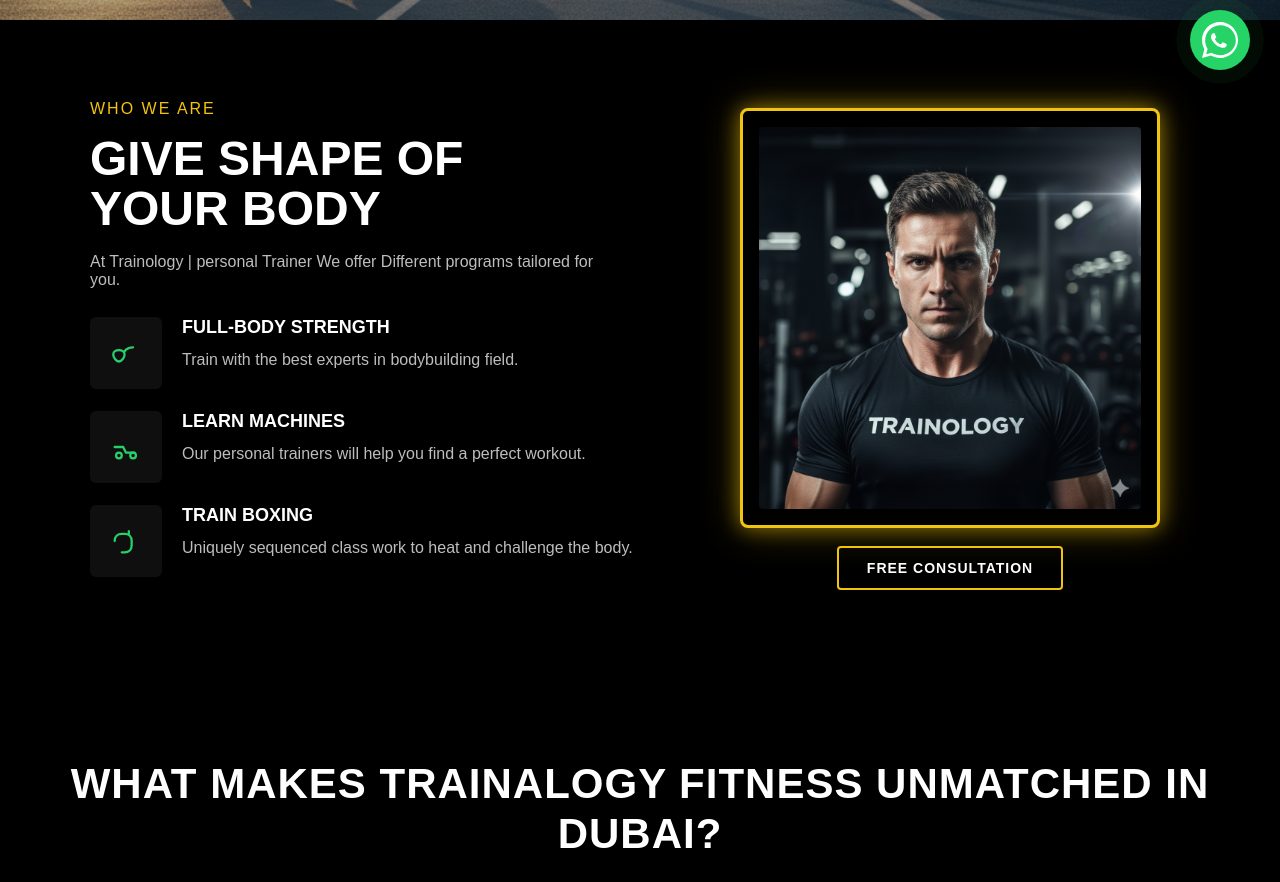
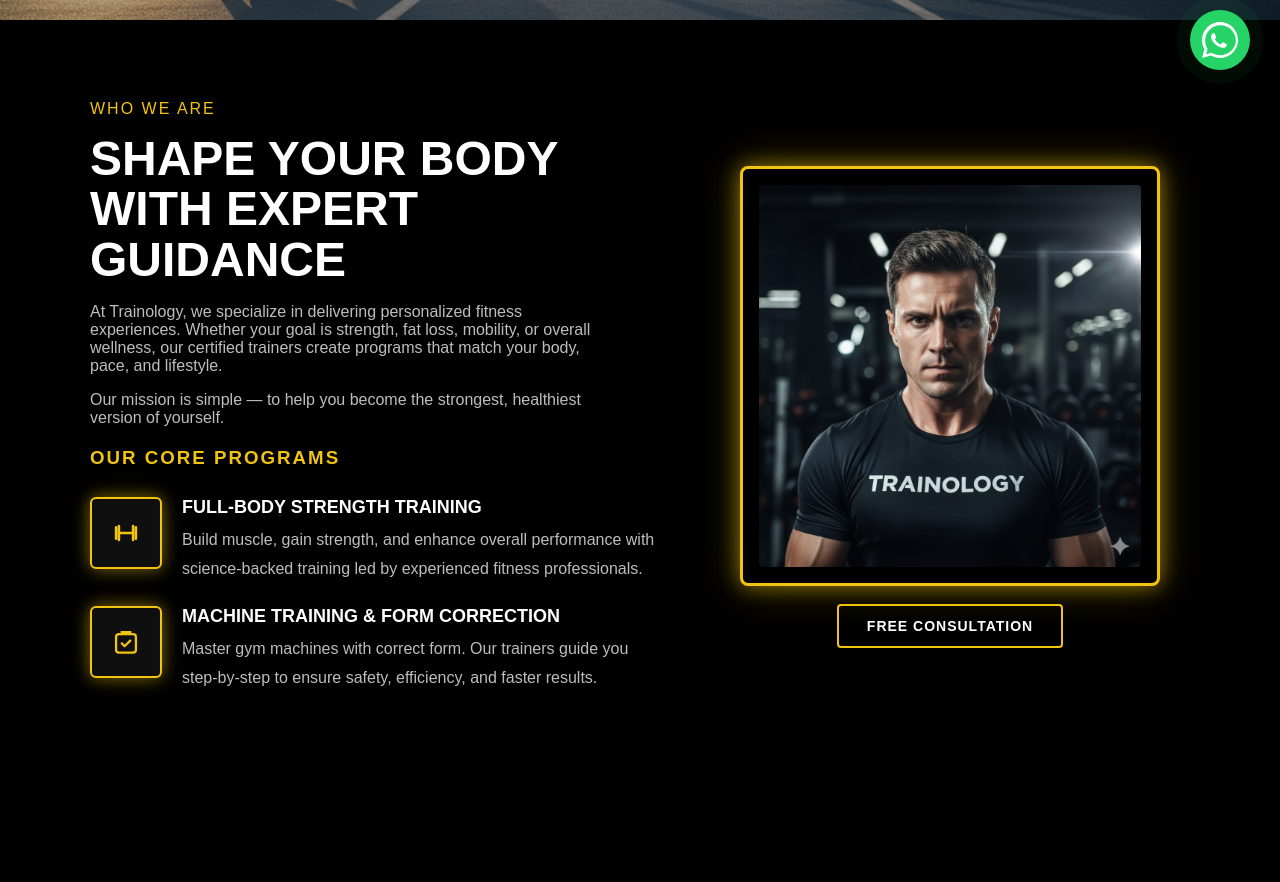
Before and after one commit to shubmohan11/trainalogy, a React (Create React App) app: page / in a window 1280 px wide. Shown: the part 700-1582 px from the top of the page. Built offline with nearby package versions, Linux system fonts and the light colour scheme.

Commit message:
Add border highlight to WhoWeAre section icons

```diff
--- a/src/components/WhoWeAre.css
+++ b/src/components/WhoWeAre.css
@@ -17,7 +17,22 @@
 
 .who-list{margin-top:28px; text-align:left;}
 .who-item{display:grid;grid-template-columns:72px 1fr;gap:20px;align-items:flex-start;margin-bottom:22px}
-.who-icon{width:72px;height:72px;background:#0f0f0f;border-radius:6px;display:flex;align-items:center;justify-content:center}
+.who-icon{
+  width:72px;
+  height:72px;
+  background:#0f0f0f;
+  border-radius:6px;
+  display:flex;
+  align-items:center;
+  justify-content:center;
+  border: 2px solid #f1c40f;
+  box-shadow: 0 0 15px rgba(241, 196, 15, 0.4), 0 0 25px rgba(241, 196, 15, 0.2);
+  transition: all 0.3s ease;
+}
+.who-icon:hover{
+  box-shadow: 0 0 20px rgba(241, 196, 15, 0.6), 0 0 35px rgba(241, 196, 15, 0.3);
+  border-color: #f1c40f;
+}
 .who-icon svg{display:block}
 .who-item-copy{ text-align: left; }
 .who-item-copy h4{margin:0 0 8px 0;font-size:18px;text-transform:uppercase;font-weight:800;color:#fff}
--- a/src/components/WhoWeAre.js
+++ b/src/components/WhoWeAre.js
@@ -1,34 +1,21 @@
 import React from 'react';
 import './WhoWeAre.css';
 
-const features = [
-  {title: 'FULL-BODY STRENGTH', text: 'Train with the best experts in bodybuilding field.'},
-  {title: 'LEARN MACHINES', text: 'Our personal trainers will help you find a perfect workout.'},
-  {title: 'TRAIN BOXING', text: 'Uniquely sequenced class work to heat and challenge the body.'}
-];
+// Inline SVG icons
+const StrengthIcon = () => (
+  <svg width="34" height="34" viewBox="0 0 24 24" fill="none" xmlns="http://www.w3.org/2000/svg" aria-hidden>
+    <path d="M7 12h10" stroke="#f1c40f" strokeWidth="1.8" strokeLinecap="round"/>
+    <path d="M5 8v8M7 7v10M17 7v10M19 8v8" stroke="#f1c40f" strokeWidth="1.8" strokeLinecap="round"/>
+  </svg>
+);
 
-function FeatureIcon({index}){
-  // simple inline SVG icons (neon green stroke)
-  if(index === 0) return (
-    <svg width="34" height="34" viewBox="0 0 24 24" fill="none" xmlns="http://www.w3.org/2000/svg">
-      <path d="M3 13c0-2 2-3 4-3s4 1 4 3-2 5-4 5-4-3-4-5z" stroke="#27d06b" strokeWidth="1.6" strokeLinecap="round" strokeLinejoin="round"/>
-      <path d="M11 11c1-2 4-3 6-3" stroke="#27d06b" strokeWidth="1.6" strokeLinecap="round" strokeLinejoin="round"/>
-    </svg>
-  )
-  if(index === 1) return (
-    <svg width="34" height="34" viewBox="0 0 24 24" fill="none" xmlns="http://www.w3.org/2000/svg">
-      <path d="M4 12h6l2 4h6" stroke="#27d06b" strokeWidth="1.6" strokeLinecap="round" strokeLinejoin="round"/>
-      <circle cx="7" cy="18" r="2" stroke="#27d06b" strokeWidth="1.6"/>
-      <circle cx="17" cy="18" r="2" stroke="#27d06b" strokeWidth="1.6"/>
-    </svg>
-  )
-  return (
-    <svg width="34" height="34" viewBox="0 0 24 24" fill="none" xmlns="http://www.w3.org/2000/svg">
-      <path d="M4 12c0-3 2-5 5-5h2c3 0 5 2 5 5v3c0 3-2 5-5 5H9" stroke="#27d06b" strokeWidth="1.6" strokeLinecap="round" strokeLinejoin="round"/>
-      <path d="M14 7v-2" stroke="#27d06b" strokeWidth="1.6" strokeLinecap="round" strokeLinejoin="round"/>
-    </svg>
-  )
-}
+const MachineIcon = () => (
+  <svg width="34" height="34" viewBox="0 0 24 24" fill="none" xmlns="http://www.w3.org/2000/svg" aria-hidden>
+    <rect x="5" y="6.5" width="14" height="13" rx="2" stroke="#f1c40f" strokeWidth="1.6"/>
+    <path d="M9 6.5V5h6v1.5" stroke="#f1c40f" strokeWidth="1.6" strokeLinecap="round"/>
+    <path d="M9 13l2 2 4-4" stroke="#f1c40f" strokeWidth="1.6" strokeLinecap="round" strokeLinejoin="round"/>
+  </svg>
+);
 
 export default function WhoWeAre(){
   const image = process.env.PUBLIC_URL + '/gallery/Gemini_Generated_Image_r8a5bjr8a5bjr8a5.png';
@@ -45,21 +32,42 @@
       <div className="who-inner">
         <div className="who-copy">
           <p className="who-subtitle">WHO WE ARE</p>
-          <h2 className="who-title">GIVE SHAPE OF<br/>YOUR BODY</h2>
-          <p className="who-intro">At Trainology | personal Trainer We offer Different programs tailored for you.</p>
+          <h2 className="who-title">Shape Your Body with Expert Guidance</h2>
+          <p className="who-intro">
+            At Trainology, we specialize in delivering personalized fitness experiences. Whether your goal is strength,
+            fat loss, mobility, or overall wellness, our certified trainers create programs that match your body, pace,
+            and lifestyle.
+          </p>
+          <p className="who-intro">
+            Our mission is simple — to help you become the strongest, healthiest version of yourself.
+          </p>
 
+          <h3 className="who-subtitle" style={{ marginTop: 20 }}>OUR CORE PROGRAMS</h3>
           <div className="who-list">
-            {features.map((f,i)=> (
-              <div className="who-item" key={i}>
-                <div className="who-icon" aria-hidden>
-                  <FeatureIcon index={i} />
-                </div>
-                <div className="who-item-copy">
-                  <h4>{f.title}</h4>
-                  <p>{f.text}</p>
-                </div>
+            <div className="who-item">
+              <div className="who-icon" aria-hidden>
+                <StrengthIcon />
               </div>
-            ))}
+              <div className="who-item-copy">
+                <h4>Full-Body Strength Training</h4>
+                <p>
+                  Build muscle, gain strength, and enhance overall performance with science-backed training led by
+                  experienced fitness professionals.
+                </p>
+              </div>
+            </div>
+            <div className="who-item">
+              <div className="who-icon" aria-hidden>
+                <MachineIcon />
+              </div>
+              <div className="who-item-copy">
+                <h4>Machine Training &amp; Form Correction</h4>
+                <p>
+                  Master gym machines with correct form. Our trainers guide you step-by-step to ensure safety, efficiency,
+                  and faster results.
+                </p>
+              </div>
+            </div>
           </div>
         </div>
 
```
